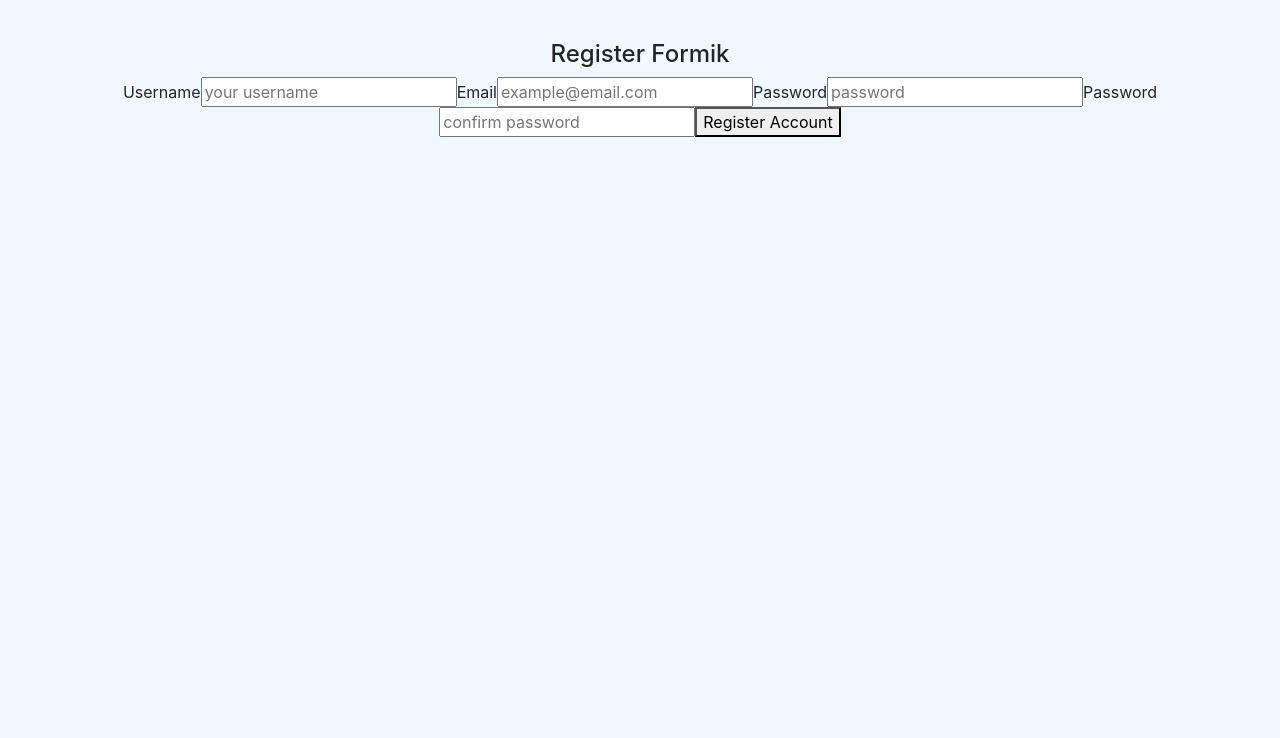
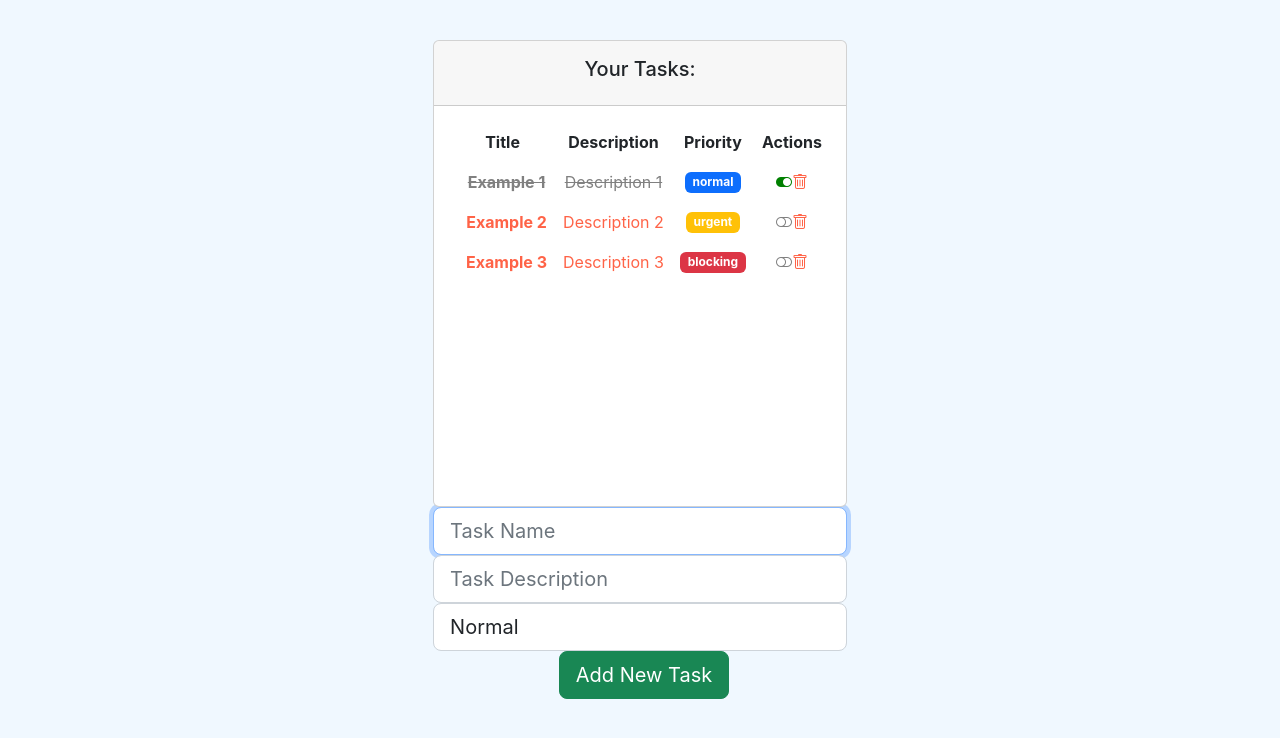
Before and after one commit to sanexto/open-bootcamp, a React (Create React App) app in the folder react-js/hola-mundo/: page / in a window 1280 px wide. Shown: the top 738 px of the page. Built offline with nearby package versions, Linux system fonts and the light colour scheme.

Commit message:
Ejercicio sesión 15

```diff
--- a/react-js/hola-mundo/src/App.js
+++ b/react-js/hola-mundo/src/App.js
@@ -8,8 +8,8 @@ import './App.css';
 // import Greeting from './components/pure/greeting';
 // import GreetingF from './components/pure/greetingF';
 import TaskListComponent from './components/container/task_list';
-import LoginFormik from './components/pure/forms/loginFormik';
-import RegisterFormik from './components/pure/forms/registerFormik';
+// import LoginFormik from './components/pure/forms/loginFormik';
+// import RegisterFormik from './components/pure/forms/registerFormik';
 // import OptionalRender from './components/pure/optionalRender';
 // import GreetingStyled from './components/pure/greetingStyled';
 // import Ejemplo1 from './hooks/Ejemplo1';
@@ -42,9 +42,9 @@ function App() {
       {/* <OptionalRender /> */}
       {/* Ejemplos de uso de Formik y Yup */}
       {/* <LoginFormik /> */}
-      <RegisterFormik />
+      {/* <RegisterFormik /> */}
       {/* PROYECTO FINAL */}
-      {/* <TaskListComponent /> */}
+      <TaskListComponent />
     </div>
   );
 }
--- a/react-js/hola-mundo/src/components/pure/forms/taskForm.jsx
+++ b/react-js/hola-mundo/src/components/pure/forms/taskForm.jsx
@@ -1,32 +1,59 @@
-import React, { useRef } from 'react';
+import React from 'react';
 import PropTypes from 'prop-types';
+import { Formik, Form, Field, ErrorMessage } from 'formik';
+import * as Yup from 'yup';
+
 import { LEVELS } from '../../../models/levels.enum';
 import { Task } from '../../../models/task.class';
 
-
 const TaskForm = ({add, length}) => {
 
-    const nameRef = useRef('');
-    const descriptionRef = useRef('');
-    const levelRef = useRef(LEVELS.NORMAL);
+    const initialValues = {
+        name: '',
+        description: '',
+        completed: false,
+        level: LEVELS.NORMAL,
+    };
 
-    function addTask(e) {
-        e.preventDefault();
+    const taskSchema = Yup.object().shape({
+        name: Yup.string()
+            .min(3, 'Name too short')
+            .max(60, 'Name too long')
+            .required('Name is required'),
+        description: Yup.string()
+            .min(3, 'Description too short')
+            .max(120, 'Description too long')
+            .required('Description is required'),
+        level: Yup.string()
+            .oneOf([LEVELS.NORMAL, LEVELS.URGENT, LEVELS.BLOCKING], 'You must select a level: Normal, Urgent or Blocking')
+            .required('Level is required'),
+    });
+
+    function addTask(values) {
         const newTask = new Task(
-            nameRef.current.value,
-            descriptionRef.current.value,
-            false,
-            levelRef.current.value,
+            values.name,
+            values.description,
+            values.completed,
+            values.level,
         );
         add(newTask);
     }
 
     return (
-        <form onSubmit={addTask} className='d-flex justify-content-center align-items-center mb-4'>
+        <Formik
+            initialValues={initialValues}
+            validationSchema={taskSchema}
+            onSubmit={addTask}
+        >
+            <Form className='d-flex justify-content-center align-items-center mb-4'>
                 <div className='form-outline flex-fill'>
-                <input ref={nameRef} id='inputName' type='text' className='form-control form-control-lg' required autoFocus placeholder='Task Name' />
-                <input ref={descriptionRef} id='inputDescription' type='text' className='form-control form-control-lg' required placeholder='Task Description' />
-                <select ref={levelRef} defaultValue={LEVELS.NORMAL} id='selectLevel' className='form-control form-control-lg'>
+                    <Field id='name' name='name' className='form-control form-control-lg' type='text' placeholder='Task Name' autoFocus />
+                    <ErrorMessage name='name' component='div' />
+
+                    <Field id='description' name='description' className='form-control form-control-lg' type='text' placeholder='Task Description' />
+                    <ErrorMessage name='description' component='div' />
+
+                    <Field id='level' name='level' className='form-control form-control-lg' as='select'>
                         <option value={LEVELS.NORMAL}>
                             Normal
                         </option>
@@ -36,12 +63,15 @@ const TaskForm = ({add, length}) => {
                         <option value={LEVELS.BLOCKING}>
                             Blocking
                         </option>
-                </select>
+                    </Field>
+                    <ErrorMessage name='level' component='div' />
+
                     <button type='submit' className='btn btn-success btn-lg ms-2'>
                         {length > 0 ? 'Add New Task' : 'Create your First Task'}
                     </button>
                 </div>
-        </form>
+            </Form>
+        </Formik>
     );
 };
 
```
Lines whose indentation alone changed are shown as unchanged.
